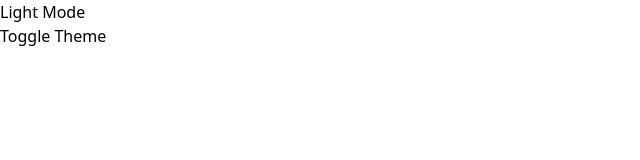
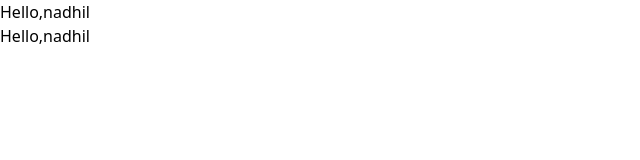
Before and after one commit to chechu776/react_conditional_rendering, a React (Vite) app: page / in a window 1280 px wide. Shown: the top 160 px of the page, without its empty margins (0-640 px from the left). Built offline with nearby package versions, Linux system fonts and the light colour scheme.

Commit message:
use conterxt

```diff
--- a/src/App.jsx
+++ b/src/App.jsx
@@ -5,6 +5,7 @@ import ToDoList from "./ToDoList.jsx";
 import DigitalClock from "./DigitalClock.jsx";
 import { ThemeProvider } from "./Themecontext.jsx";
 import Home from './Home';
+import { nameContext,Child1,Child2 } from "./Context.jsx";
 
 
 function App() {
@@ -40,12 +41,20 @@ function App() {
   //   <DigitalClock/>
   // )
 
-  return (
-    <ThemeProvider>
-      <Home />
-    </ThemeProvider>
+  // return (
+  //   <ThemeProvider>
+  //     <Home />
+  //   </ThemeProvider>
+  // )
+
+  return(
+    <>
+      <nameContext.Provider value={"nadhil"} >
+        <Child1></Child1>
+        <Child2></Child2>
+      </nameContext.Provider>
+    </>
   )
-
 
 
 }
--- /dev/null
+++ b/src/Context.jsx
@@ -0,0 +1,20 @@
+import React from 'react'
+import { useContext, createContext } from 'react'
+
+export const nameContext = createContext();
+
+
+
+export const Child1 = () => {
+    const name = useContext(nameContext)
+    return (
+        <div>Hello,{name}</div>
+    )
+}
+
+export const Child2 = () => {
+    const name = useContext(nameContext)
+    return (
+        <div>Hello,{name}</div>
+    )
+}
```
